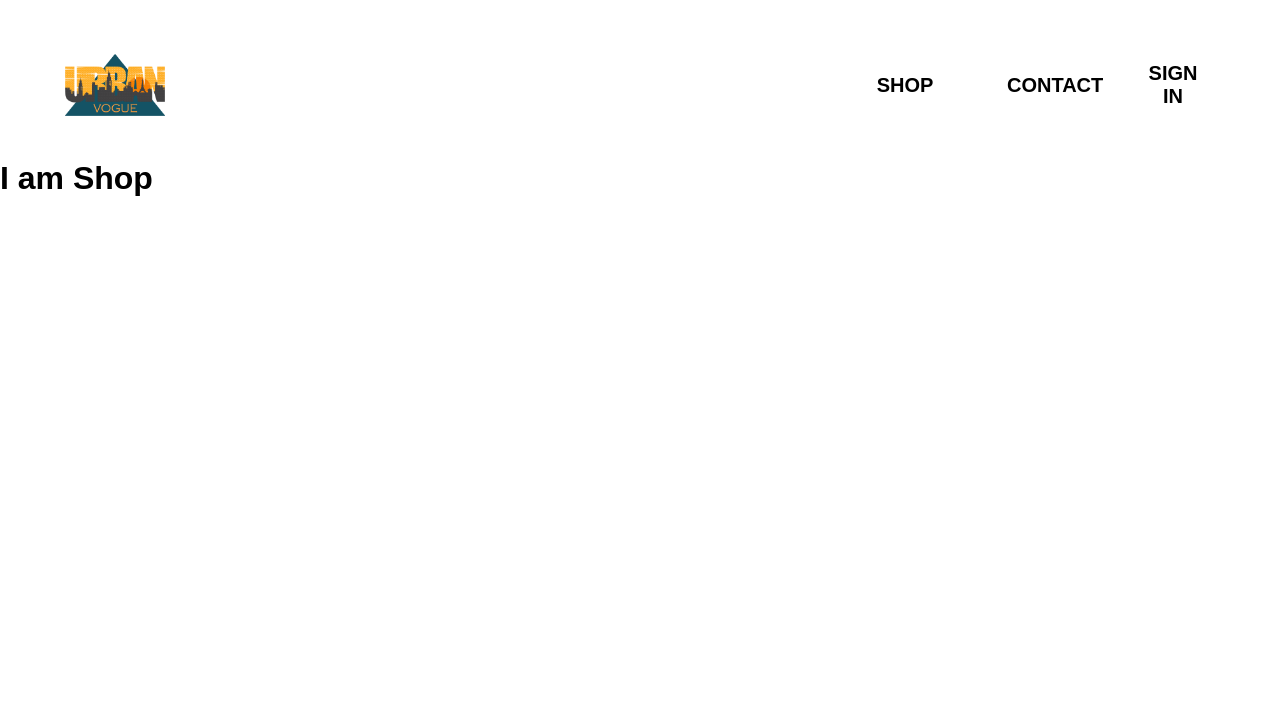
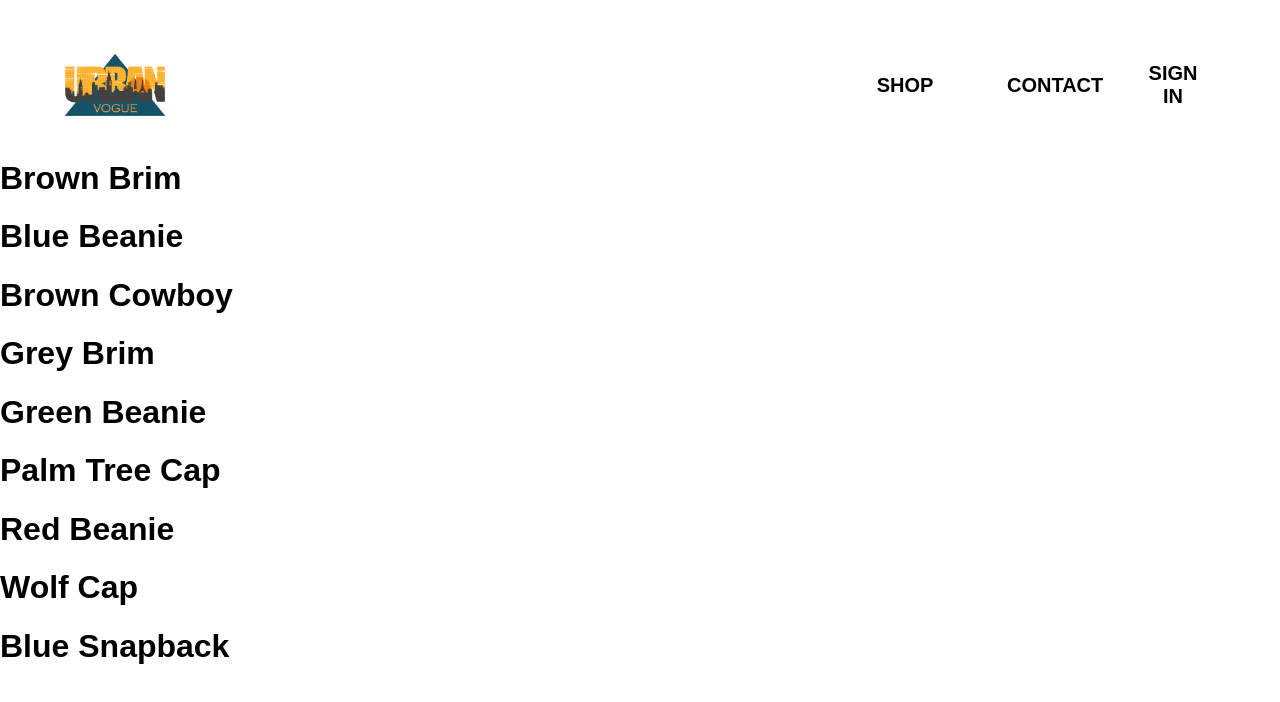
Before and after one commit to JoemarG14/urban-vogue, a React (Create React App) app: page /shop in a window 1280 px wide. Shown: the top 702 px of the page. Built offline with nearby package versions, Linux system fonts and the light colour scheme; no server answers; a web font is replaced by a local one.

Commit message:
Added shop page with data being populated by json file

```diff
--- a/src/App.js
+++ b/src/App.js
@@ -3,10 +3,7 @@
 import Home from "./routes/home/home.component";
 import Navigation from "./routes/navigation/navigation.component";
 import Authentication from "./routes/authentication/authentication.component";
-
-const Shop = () => {
-  return <h1>I am Shop</h1>
-}
+import Shop from "./routes/shop/shop.component";
 
 const App = () => {
 
--- /dev/null
+++ b/src/contexts/products.context.jsx
@@ -0,0 +1,14 @@
+import { createContext, useState } from "react";
+import PRODUCTS from '../shop-data.json';
+
+export const ProductsContext = createContext({
+    products: null,
+    setProducts: () => null
+});
+
+export const ProductProvider = ({children}) => {
+    const [products, setProducts] = useState(PRODUCTS);
+    const value = {products, setProducts};
+
+    return <ProductsContext.Provider value={value}>{children}</ProductsContext.Provider>
+}
--- a/src/index.js
+++ b/src/index.js
@@ -5,13 +5,16 @@
 import { BrowserRouter } from 'react-router-dom';
 import reportWebVitals from './reportWebVitals';
 import { UserProvider } from './contexts/user.context';
+import { ProductProvider } from './contexts/products.context';
 
 const root = ReactDOM.createRoot(document.getElementById('root'));
 root.render(
   <React.StrictMode>
     <BrowserRouter>
       <UserProvider>
-        <App />
+        <ProductProvider>
+          <App />
+        </ProductProvider>
       </UserProvider>
     </BrowserRouter>
   </React.StrictMode>
--- /dev/null
+++ b/src/routes/shop/shop.component.jsx
@@ -0,0 +1,18 @@
+import { useContext } from 'react';
+import { ProductsContext } from '../../contexts/products.context';
+
+const Shop = () => {
+    const { products } = useContext(ProductsContext);
+
+    return (
+        <div>
+            {products.map(({id, name, imageUrl, price}) => (
+                <div key={id}>
+                    <h1>{name}</h1>
+                </div>
+            ))}
+        </div>
+    )
+}
+
+export default Shop;
--- /dev/null
+++ b/src/shop-data.json
@@ -0,0 +1,56 @@
+[
+  {
+    "id": 1,
+    "name": "Brown Brim",
+    "imageUrl": "https://i.ibb.co/ZYW3VTp/brown-brim.png",
+    "price": 25
+  },
+  {
+    "id": 2,
+    "name": "Blue Beanie",
+    "imageUrl": "https://i.ibb.co/ypkgK0X/blue-beanie.png",
+    "price": 18
+  },
+  {
+    "id": 3,
+    "name": "Brown Cowboy",
+    "imageUrl": "https://i.ibb.co/QdJwgmp/brown-cowboy.png",
+    "price": 35
+  },
+  {
+    "id": 4,
+    "name": "Grey Brim",
+    "imageUrl": "https://i.ibb.co/RjBLWxB/grey-brim.png",
+    "price": 25
+  },
+  {
+    "id": 5,
+    "name": "Green Beanie",
+    "imageUrl": "https://i.ibb.co/YTjW3vF/green-beanie.png",
+    "price": 18
+  },
+  {
+    "id": 6,
+    "name": "Palm Tree Cap",
+    "imageUrl": "https://i.ibb.co/rKBDvJX/palm-tree-cap.png",
+    "price": 14
+  },
+  {
+    "id": 7,
+    "name": "Red Beanie",
+    "imageUrl": "https://i.ibb.co/bLB646Z/red-beanie.png",
+    "price": 18
+  },
+  {
+    "id": 8,
+    "name": "Wolf Cap",
+    "imageUrl": "https://i.ibb.co/1f2nWMM/wolf-cap.png",
+    "price": 14
+  },
+  {
+    "id": 9,
+    "name": "Blue Snapback",
+    "imageUrl": "https://i.ibb.co/X2VJP2W/blue-snapback.png",
+    "price": 16
+  }
+]
```
